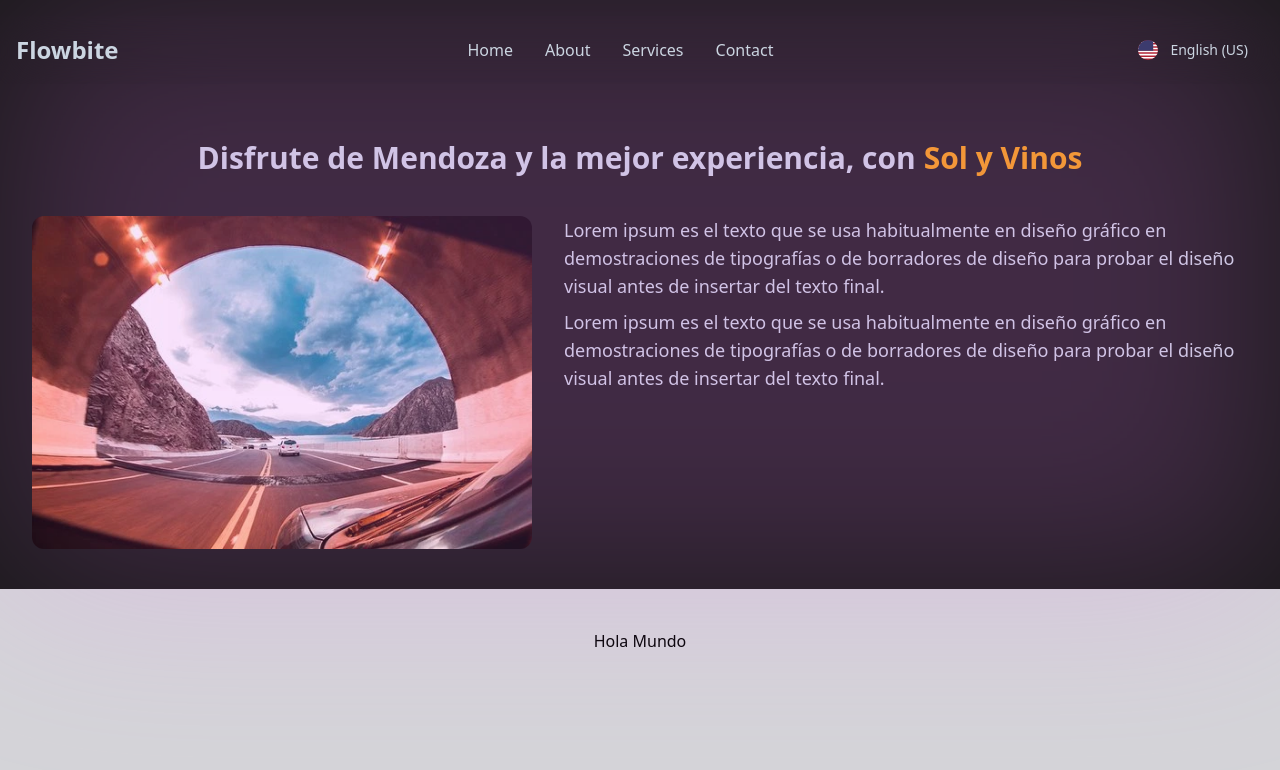
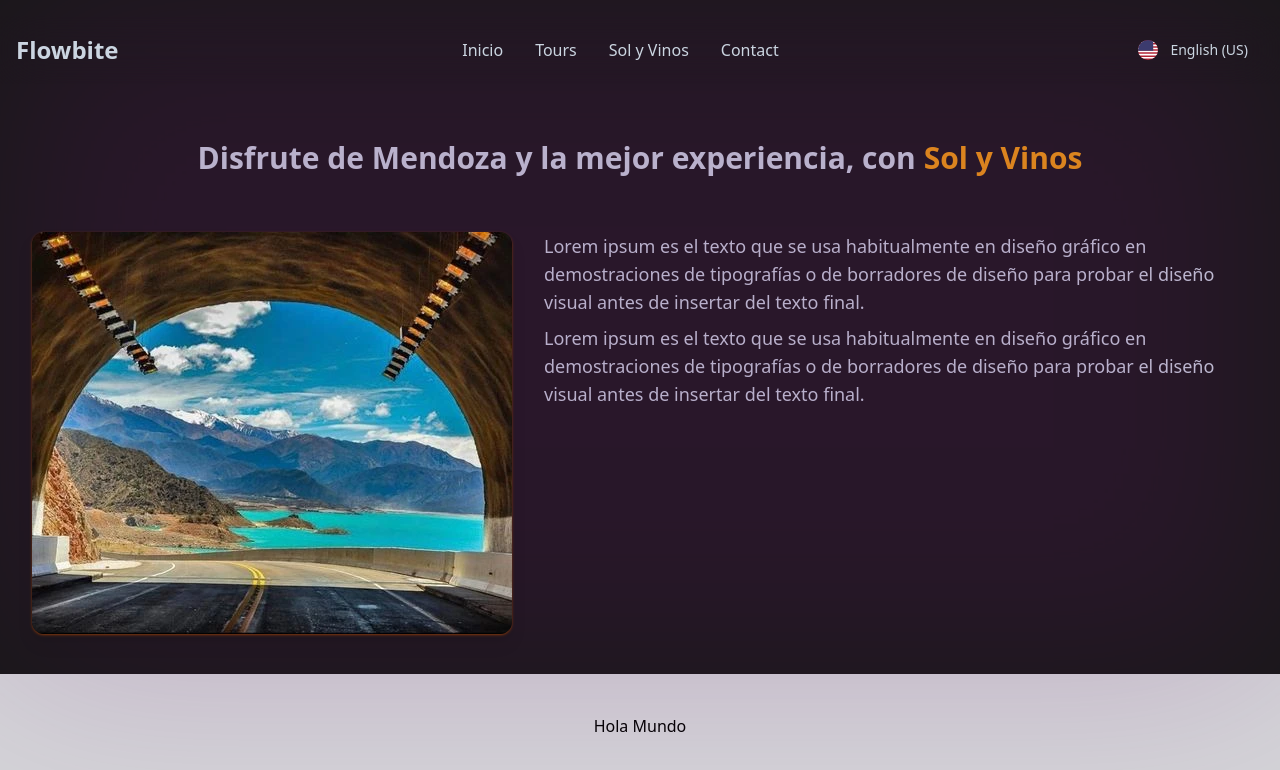
Before and after one commit to JeroDominik/SolYVinos-SA, a Next.js app: page / in a window 1280 px wide. Shown: the top 770 px of the page. Built offline with nearby package versions, Linux system fonts and the light colour scheme.

Commit message:
Add new image and fixing some class in Page and NavBar

```diff
--- a/src/app/page.tsx
+++ b/src/app/page.tsx
@@ -6,21 +6,21 @@ export default function Home () {
   return (
     <main className="flex flex-col mx-auto items-center justify-center">
       <header className="relative h-full w-full bg-neutral-900">
-        <div className="absolute inset-0 bg-fuchsia-400 bg-[size:20px_20px] opacity-20 blur-[100px]"></div>
+        <div className="absolute inset-0 bg-fuchsia-900 bg-[size:20px_20px] opacity-20 blur-[100px]"></div>
         <Navbar/>
         <section className="my-10 mx-auto w-[95%]">
-          <h1 className="text-3xl font-semibold text-slate-300 text-center mb-10">
+          <h1 className="text-3xl font-semibold text-slate-300 text-center mb-14">
             Disfrute de Mendoza y la mejor experiencia, con
             <span className="font-bold text-amber-500"> Sol y Vinos</span>
           </h1>
           <article className="flex gap-8 justify-center items-center md:items-start">
-            <Image src="/tunel-cacheuta-potrerillos.webp"
+            <Image src="/tunelPotre2.webp"
               alt="Imagen Tunel Potrerillos"
-              width={500}
-              height={360}
-              className="rounded-xl"
+              width={450}
+              height={400}
+              className="rounded-xl drop-shadow-lg shadow shadow-amber-900 w-2/5"
             />
-            <div>
+            <div className="w-3/5">
               <p className="text-slate-300 text-pretty text-lg mb-2">
                 Lorem ipsum es el texto que se usa habitualmente en diseño gráfico en demostraciones de tipografías o de borradores de diseño para probar el diseño visual antes de insertar del texto final.
               </p>
--- a/src/components/navbar.tsx
+++ b/src/components/navbar.tsx
@@ -1,21 +1,20 @@
 export default function Navbar () {
   return (
-    <>
     <nav className="mt-4 mb-14 backdrop-blur-xl text-slate-300">
       <div className="max-w-screen-xl flex flex-wrap items-center justify-between mx-auto p-4">
-          <a href="#" className="flex items-center space-x-3 rtl:space-x-reverse">
+        <a href="#" className="flex items-center">
           <span className="self-center text-2xl font-semibold whitespace-nowrap">Flowbite</span>
         </a>
-          <div className="items-center justify-between hidden w-full md:flex md:w-auto" id="navbar-language">
-            <ul className="flex flex-col font-medium p-4 md:p-0 mt-4 border rounded-lg md:space-x-8 rtl:space-x-reverse md:flex-row md:mt-0 border-none">
+        <div className="md:flex items-center justify-between hidden" id="navbar-language">
+          <ul className="flex flex-col md:flex-row font-medium p-4 md:p-0 mt-4 md:space-x-8 md:mt-0">
             <li>
-                <a href="#" className="block py-2 px-3 md:p-0" aria-current="page">Home</a>
+              <a href="#" className="block py-2 px-3 md:p-0" aria-current="page">Inicio</a>
             </li>
             <li>
-                <a href="#" className="block py-2 px-3 md:p-0">About</a>
+              <a href="#" className="block py-2 px-3 md:p-0">Tours</a>
             </li>
             <li>
-                <a href="#" className="block py-2 px-3 md:p-0">Services</a>
+              <a href="#" className="block py-2 px-3 md:p-0">Sol y Vinos</a>
             </li>
             <li>
               <a href="#" className="block py-2 px-3 md:p-0">Contact</a>
@@ -23,20 +22,18 @@ export default function Navbar () {
           </ul>
         </div>
 
-          <div className="flex items-center space-x-1 md:space-x-0">
-              <button type="button" data-dropdown-toggle="language-dropdown-menu" className="inline-flex items-center font-medium justify-center px-4 py-2 text-sm">
+        <div className="flex items-center">
+            <button type="button" className="inline-flex items-center font-medium justify-center px-4 py-2 text-sm">
               <svg className="w-5 h-5 rounded-full me-3" aria-hidden="true" viewBox="0 0 3900 3900"><path fill="#b22234" d="M0 0h7410v3900H0z"/><path d="M0 450h7410m0 600H0m0 600h7410m0 600H0m0 600h7410m0 600H0" stroke="#fff" strokeWidth="300"/><path fill="#3c3b6e" d="M0 0h2964v2100H0z"/><g fill="#fff"><g id="d"><g id="c"><g id="e"><g id="b"><path id="a" d="M247 90l70.534 217.082-184.66-134.164h228.253L176.466 307.082z"/><use y="420"/><use y="840"/><use y="1260"/></g><use y="1680"/></g><use x="247" y="210"/></g><use x="494"/></g><use x="988"/><use x="1976"/><use x="2470"/></g></svg>
                 English (US)
             </button>
-              <button data-collapse-toggle="navbar-language" type="button" className="inline-flex items-center p-2 w-10 h-10 justify-center text-sm rounded-lg md:hidden" aria-controls="navbar-language" aria-expanded="false">
-                <svg className="w-5 h-5" aria-hidden="true" xmlns="http://www.w3.org/2000/svg" fill="none" viewBox="0 0 17 14">
+            <button type="button" className="inline-flex items-center p-2 justify-center text-sm rounded-lg md:hidden" aria-controls="navbar-language" aria-expanded="false">
+              <svg className="size-6" aria-hidden="true" fill="none" viewBox="0 0 17 14">
                 <path stroke="currentColor" strokeLinecap="round" strokeLinejoin="round" strokeWidth="2" d="M1 1h15M1 7h15M1 13h15"/>
               </svg>
           </button>
         </div>
       </div>
     </nav>
-    </>
-
   )
 }
```
Also changed, not shown: public/tunelPotre2.webp (added), src/components/Icons/MenuIcon.svg (added). Lines whose indentation alone changed are shown as unchanged.
